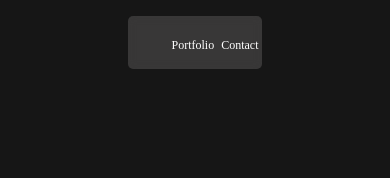
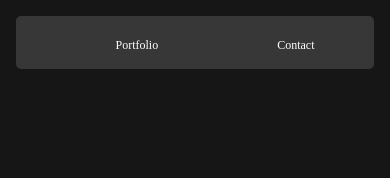
Before and after one commit to ShannonIanthe/Frontend-Website, a plain HTML site: page index.html in a window 390 px wide. Shown: the top 178 px of the page. Drawn offline with Linux system fonts and the light colour scheme; a web font is replaced by a local one.

Commit message:
fixing responsiveness

```diff
--- a/main.css
+++ b/main.css
@@ -218,3 +218,17 @@ button:hover {
         background-color: #864cbf
     }
 }
+
+@media screen and (max-width : 480px){
+    nav {
+        margin: 1rem 1rem;
+    }
+}
+
+
+/* For iphone: */
+@media screen and (max-width : 320px){
+    nav {
+        margin: 1rem 1rem;
+    }
+}
--- a/portfolio.css
+++ b/portfolio.css
@@ -180,14 +180,19 @@ a {
 }
 
 @media screen and (max-width : 480px){
-
+  nav {
+      margin: 1rem 1rem;
+  }
 }
 
 
 /* For iphone: */
 @media screen and (max-width : 320px){
+  nav {
+      margin: 1rem 1rem;
+  }
+}
 
-}
 
 
 /* For ipad: */
```
